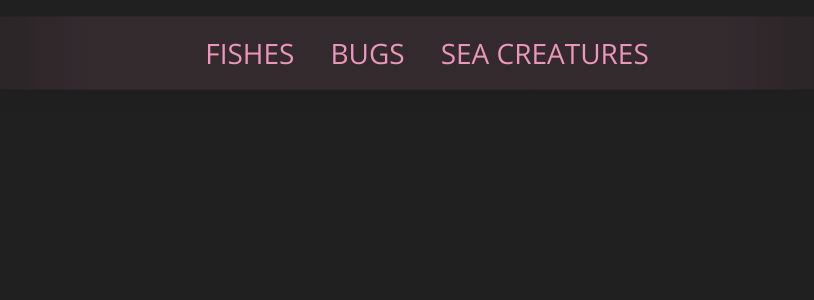
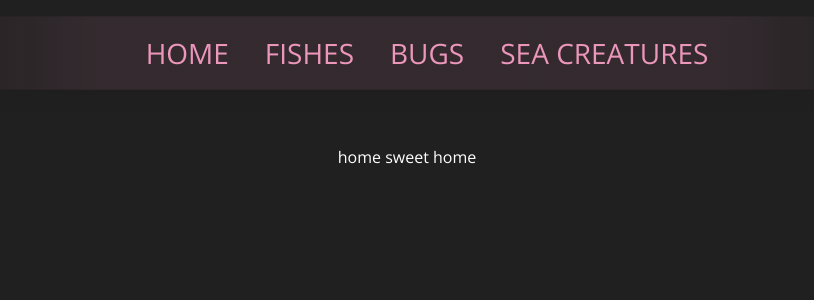
Before and after one commit to moapng/frontEndAnimalCrossingAPI, a React (Create React App) app in the folder FrontEndAC/ac-react/: page / in a window 1280 px wide. Shown: the top 300 px of the page, without its empty margins (233-1047 px from the left). Built offline with nearby package versions, Linux system fonts and the light colour scheme.

Commit message:
added homepage

```diff
--- a/FrontEndAC/ac-react/src/components/navigation/menu.js
+++ b/FrontEndAC/ac-react/src/components/navigation/menu.js
@@ -3,6 +3,7 @@ import { BrowserRouter as Router, Switch, Route, Link } from 'react-router-dom';
 import BugPage from '../pages/bugpage';
 import FishPage from '../pages/fishpage';
 import SeaPage from '../pages/seapage';
+import HomePage from '../pages/homepage';
 
 export default class Menu extends Component {
     render() {
@@ -12,6 +13,9 @@ export default class Menu extends Component {
                 <Router>
                     <nav>
                         <ul>
+                            <li className="slide-toggle">
+                                <Link to="/">home</Link>
+                            </li>
                             <li className="slide-toggle">
                                 <Link to="/fishpage">fishes</Link>
                             </li>
@@ -24,6 +28,7 @@ export default class Menu extends Component {
                         </ul>
                     </nav>
                     <Switch>
+
                         <Route path='/fishpage'>
                             <FishPage />
                         </Route>
@@ -33,6 +38,9 @@ export default class Menu extends Component {
                         <Route path='/seapage'>
                             <SeaPage />
                         </Route>
+                        <Route path='/'>
+                            <HomePage />
+                        </Route>
                     </Switch>
                 </Router>
             </>
--- /dev/null
+++ b/FrontEndAC/ac-react/src/components/pages/homepage.js
@@ -0,0 +1,12 @@
+import React, { Component } from 'react';
+
+
+export default class HomePage extends Component {
+    render() {
+        return (
+            <div>
+                home sweet home
+            </div>
+        );
+    }
+}
--- a/FrontEndAC/ac-react/src/index.css
+++ /dev/null
@@ -1,13 +0,0 @@
-body {
-  margin: 0;
-  font-family: -apple-system, BlinkMacSystemFont, 'Segoe UI', 'Roboto', 'Oxygen',
-    'Ubuntu', 'Cantarell', 'Fira Sans', 'Droid Sans', 'Helvetica Neue',
-    sans-serif;
-  -webkit-font-smoothing: antialiased;
-  -moz-osx-font-smoothing: grayscale;
-}
-
-code {
-  font-family: source-code-pro, Menlo, Monaco, Consolas, 'Courier New',
-    monospace;
-}
--- a/FrontEndAC/ac-react/src/index.js
+++ b/FrontEndAC/ac-react/src/index.js
@@ -1,6 +1,5 @@
 import React from 'react';
 import ReactDOM from 'react-dom';
-import './index.css';
 import App from './App';
 import reportWebVitals from './reportWebVitals';
 
```
Also changed, not shown: FrontEndAC/ac-react/src/logo.svg (deleted), 1 other file (tests, documents, lock files or other folders).
